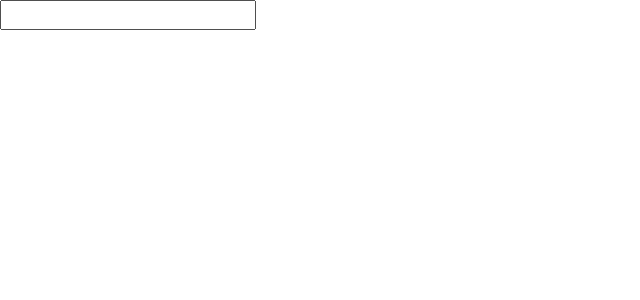
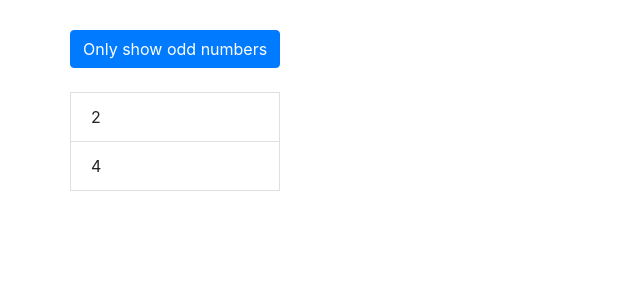
Before and after one commit to brigo91/Udemy-Angular, an Angular app: page / in a window 1280 px wide. Shown: the top 300 px of the page, without its empty margins (0-640 px from the left). Built offline with nearby package versions, Linux system fonts and the light colour scheme.

Commit message:
Setup project and recap ngFor & ngIf

```diff
--- a/src/app/app.component.html
+++ b/src/app/app.component.html
@@ -1,2 +1,28 @@
-<input type="text" [(ngModel)]="name">
-<p>{{name}}</p>
+<div class="container">
+  <div class="row">
+    <div class="col-xs-12">
+      <button
+        class="btn btn-primary"
+        (click)="onlyOdd = !onlyOdd">Only show odd numbers</button>
+      <br><br>
+      <ul class="list-group">
+        <div *ngIf="onlyOdd">
+          <li
+            class="list-group-item"
+            *ngFor="let odd of oddNumbers"
+          >
+            {{odd}}
+          </li>
+      </div>
+      <div *ngIf="!onlyOdd">
+        <li
+            class="list-group-item"
+            *ngFor="let even of evenNunbers"
+          >
+            {{even}}
+        </li>
+      </div>
+      </ul>
+    </div>
+  </div>
+</div>
--- a/src/app/app.component.scss
+++ b/src/app/app.component.scss
@@ -0,0 +1,3 @@
+.container {
+    margin-top: 30px;
+  }
--- a/src/app/app.component.ts
+++ b/src/app/app.component.ts
@@ -6,5 +6,8 @@
   styleUrls: ['./app.component.scss']
 })
 export class AppComponent {
-  name="";
+  //numbers = [1, 2, 3, 4, 5];
+  oddNumbers = [1, 3, 5];
+  evenNunbers = [2, 4]
+  onlyOdd = false;
 }
```
Also changed, not shown: 1 other file (tests, documents, lock files or other folders).
